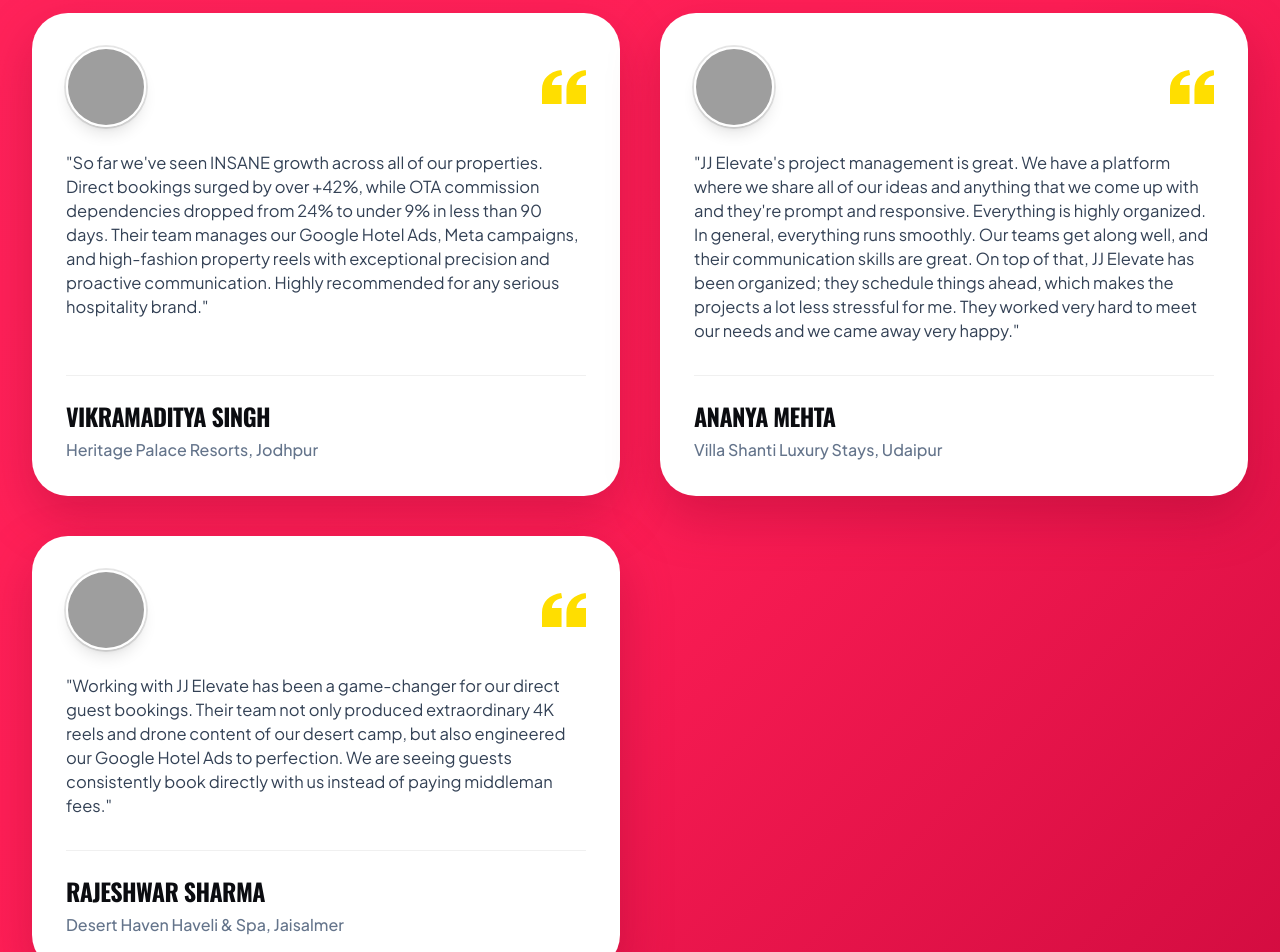
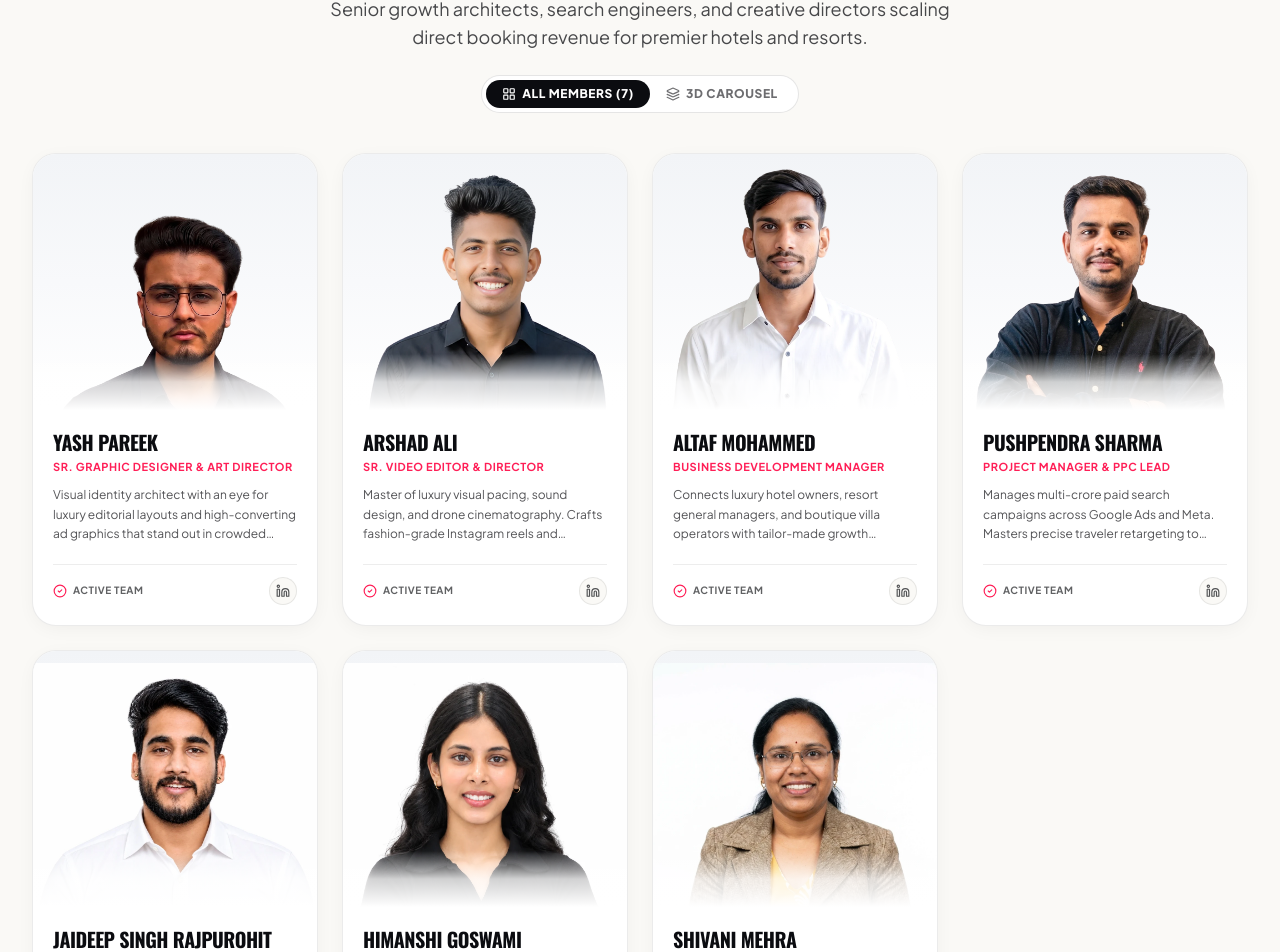
Before and after one commit to Himanshigoswami15/JJ-Elevate, a React (Vite) app: page / in a window 1280 px wide. Shown: the part 9836-10788 px from the top of the page. Built offline with nearby package versions, Linux system fonts and the light colour scheme; grey boxes are pictures that could not be loaded; a web font is replaced by a local one.

Commit message:
Integrate DreamTeam showcase on main page and add responsive all-members grid view with real-time admin sync

```diff
--- a/src/App.jsx
+++ b/src/App.jsx
@@ -11,6 +11,7 @@
 import WhyChooseUs from './components/WhyChooseUs';
 import ClientsMarquee from './components/ClientsMarquee';
 import Testimonials from './components/Testimonials';
+import DreamTeam from './components/DreamTeam';
 import NewsletterCTA from './components/NewsletterCTA';
 import Footer from './components/Footer';
 import ConsultationModal from './components/ConsultationModal';
@@ -247,10 +248,13 @@
               {/* 7. Why Choose JJ Elevate */}
               <WhyChooseUs onOpenConsultation={handleOpenConsultation} />
 
-              {/* 8. What Our Clients Say */}
+              {/* 8. Meet The Dream Team */}
+              <DreamTeam />
+
+              {/* 9. What Our Clients Say */}
               <Testimonials onOpenConsultation={handleOpenConsultation} />
 
-              {/* 9. Yellow Newsletter Subscription CTA */}
+              {/* 10. Yellow Newsletter Subscription CTA */}
               <NewsletterCTA />
             </main>
           )}
--- a/src/components/DreamTeam.jsx
+++ b/src/components/DreamTeam.jsx
@@ -5,7 +5,9 @@
   CheckCircle2,
   Linkedin,
   ChevronLeft,
-  ChevronRight
+  ChevronRight,
+  LayoutGrid,
+  Layers
 } from 'lucide-react';
 import { useAdminData } from '../context/AdminDataContext';
 
@@ -122,6 +124,7 @@
 
   const orderedTeam = activeTeamMembers;
 
+  const [viewMode, setViewMode] = useState('grid');
   const [activeTeamIndex, setActiveTeamIndex] = useState(0);
   const [isTeamPaused, setIsTeamPaused] = useState(false);
 
@@ -137,19 +140,19 @@
 
   // Continuous smooth auto-advance rotation across team members (pauses on hover/touch)
   useEffect(() => {
-    if (isTeamPaused || orderedTeam.length <= 1) return;
+    if (viewMode !== 'carousel' || isTeamPaused || orderedTeam.length <= 1) return;
     const timer = setInterval(() => {
       nextTeamCard();
     }, 4200);
     return () => clearInterval(timer);
-  }, [isTeamPaused, orderedTeam.length, activeTeamIndex]);
+  }, [viewMode, isTeamPaused, orderedTeam.length, activeTeamIndex]);
 
   return (
-    <section className={`relative w-full py-14 sm:py-20 overflow-hidden bg-[#FAF9F6] ${className}`}>
+    <section id="team" className={`relative w-full py-14 sm:py-20 overflow-hidden bg-[#FAF9F6] scroll-mt-20 ${className}`}>
       <div className="relative max-w-7xl mx-auto px-4 sm:px-6 lg:px-8 z-10">
 
         {/* Section Header */}
-        <div className="text-center max-w-3xl mx-auto mb-10 sm:mb-14">
+        <div className="text-center max-w-3xl mx-auto mb-8 sm:mb-10">
           <div className="inline-flex items-center gap-2 px-4 py-1.5 rounded-full bg-white border border-black/10 text-xs font-black uppercase tracking-widest text-jj-pink mb-4 shadow-sm">
             <Users className="w-3.5 h-3.5 text-jj-pink" />
             <span>THE ARCHITECTS OF DIRECT REVENUE</span>
@@ -163,12 +166,105 @@
             </span>
           </h2>
 
-          <p className="text-base sm:text-lg text-jj-dark/75 mt-3 font-normal max-w-2xl mx-auto leading-relaxed">
+          <p className="text-base sm:text-lg text-jj-dark/75 mt-3 font-normal max-w-2xl mx-auto leading-relaxed mb-6">
             Senior growth architects, search engineers, and creative directors scaling direct booking revenue for premier hotels and resorts.
           </p>
+
+          {/* View Mode Toggle: Grid vs 3D Carousel */}
+          <div className="inline-flex items-center p-1 bg-white border border-black/10 rounded-full shadow-xs">
+            <button
+              type="button"
+              onClick={() => setViewMode('grid')}
+              className={`px-4 py-1.5 rounded-full text-xs font-extrabold uppercase tracking-wider flex items-center gap-1.5 transition-all duration-200 cursor-pointer ${
+                viewMode === 'grid'
+                  ? 'bg-jj-dark text-white shadow-xs'
+                  : 'text-jj-dark/60 hover:text-jj-dark'
+              }`}
+            >
+              <LayoutGrid className="w-3.5 h-3.5" />
+              <span>All Members ({orderedTeam.length})</span>
+            </button>
+            <button
+              type="button"
+              onClick={() => setViewMode('carousel')}
+              className={`px-4 py-1.5 rounded-full text-xs font-extrabold uppercase tracking-wider flex items-center gap-1.5 transition-all duration-200 cursor-pointer ${
+                viewMode === 'carousel'
+                  ? 'bg-jj-pink text-white shadow-xs'
+                  : 'text-jj-dark/60 hover:text-jj-dark'
+              }`}
+            >
+              <Layers className="w-3.5 h-3.5" />
+              <span>3D Carousel</span>
+            </button>
+          </div>
         </div>
 
-        {/* Dribbble Horizontal Scrolling 3D Cover-Flow Carousel Showcase */}
+        {/* View 1: Responsive Grid Showcase (All members visible immediately) */}
+        {viewMode === 'grid' ? (
+          <div className="grid grid-cols-1 sm:grid-cols-2 lg:grid-cols-3 xl:grid-cols-4 gap-6 max-w-7xl mx-auto">
+            {orderedTeam.map((member) => (
+              <motion.div
+                key={member.id}
+                whileHover={{ y: -6 }}
+                className="bg-white rounded-[24px] border border-black/[0.08] overflow-hidden flex flex-col justify-between shadow-[0_4px_20px_-4px_rgba(0,0,0,0.06)] hover:shadow-[0_20px_40px_-8px_rgba(0,0,0,0.12)] transition-all duration-300 group"
+              >
+                <div>
+                  <div className="relative h-64 overflow-hidden bg-gradient-to-b from-[#F2F4F7] via-[#F8F9FB] to-white flex items-end justify-center pt-3">
+                    <img
+                      src={member.image}
+                      alt={member.name}
+                      className="w-full h-full object-cover object-top transition-transform duration-500 group-hover:scale-105"
+                      loading="lazy"
+                      onError={(e) => {
+                        e.target.onerror = null;
+                        e.target.src = '/images/team/YASH.webp';
+                      }}
+                    />
+                    <div className="absolute inset-x-0 bottom-0 h-14 bg-gradient-to-t from-white via-white/80 to-transparent" />
+                  </div>
+
+                  <div className="p-5">
+                    <h3 className="font-display font-black text-xl text-[#0B0C10] tracking-tight uppercase leading-tight mb-1">
+                      {member.name}
+                    </h3>
+                    <span className="text-[11px] font-bold tracking-wider text-jj-pink uppercase block mb-2.5">
+                      {member.role}
+                    </span>
+                    {member.bio && (
+                      <p className="text-xs text-jj-dark/70 font-normal leading-relaxed line-clamp-3">
+                        {member.bio}
+                      </p>
+                    )}
+                  </div>
+                </div>
+
+                <div className="p-5 pt-0">
+                  <div className="pt-3 border-t border-black/[0.07] flex items-center justify-between">
+                    <div className="flex items-center gap-1.5">
+                      <CheckCircle2 className="w-3.5 h-3.5 text-jj-pink" />
+                      <span className="text-[10px] font-bold text-jj-dark/65 uppercase tracking-wider">
+                        Active Team
+                      </span>
+                    </div>
+                    {member.linkedin && (
+                      <a
+                        href={member.linkedin}
+                        target="_blank"
+                        rel="noopener noreferrer"
+                        className="p-1.5 rounded-full bg-[#FAF9F6] hover:bg-jj-pink hover:text-white text-jj-dark/70 transition-all duration-200 border border-black/[0.08]"
+                        title={`Connect with ${member.name} on LinkedIn`}
+                      >
+                        <Linkedin className="w-3.5 h-3.5" />
+                      </a>
+                    )}
+                  </div>
+                </div>
+              </motion.div>
+            ))}
+          </div>
+        ) : (
+          /* View 2: Dribbble Horizontal Scrolling 3D Cover-Flow Carousel */
+          <>
             <div
               onMouseEnter={() => setIsTeamPaused(true)}
               onMouseLeave={() => setIsTeamPaused(false)}
@@ -232,7 +328,6 @@
                         : "shadow-[0_10px_30px_-5px_rgba(0,0,0,0.06)] hover:opacity-75"
                     }`}
                   >
-                {/* Card Top: High-Fidelity Portrait Photo */}
                     <div>
                       <div
                         onClick={(e) => {
@@ -247,23 +342,23 @@
                         }}
                         className="relative h-72 sm:h-80 md:h-[340px] overflow-hidden bg-gradient-to-b from-[#F2F4F7] via-[#F8F9FB] to-white flex items-end justify-center select-none pt-3 cursor-pointer"
                       >
-                    {/* Ambient card glow */}
                         <div className="absolute top-4 w-44 h-44 rounded-full bg-jj-pink/[0.06] blur-xl pointer-events-none" />
 
-                    {/* Portrait Image of Team Member */}
                         <img
                           src={member.image}
                           alt={member.name}
                           className="w-full h-full object-cover object-top z-0 pointer-events-none transition-transform duration-500 ease-out group-hover:scale-105"
                           loading={isCenter || Math.abs(diff) <= 1 ? "eager" : "lazy"}
                           decoding="async"
+                          onError={(e) => {
+                            e.target.onerror = null;
+                            e.target.src = '/images/team/YASH.webp';
+                          }}
                         />
 
-                    {/* Bottom soft gradient blend */}
                         <div className="absolute inset-x-0 bottom-0 h-16 bg-gradient-to-t from-white via-white/80 to-transparent pointer-events-none" />
                       </div>
 
-                  {/* Downside of the Photo: Name & Role */}
                       <div className="p-5 sm:p-6 pt-3 pb-2">
                         <h3 className="font-display font-black text-xl sm:text-2xl text-[#0B0C10] tracking-tight uppercase leading-tight mb-1">
                           {member.name}
@@ -277,7 +372,6 @@
                       </div>
                     </div>
 
-                {/* Card Bottom Bar: Active Status & LinkedIn Connect */}
                     <div className="p-5 sm:p-6 pt-0 pb-4">
                       <div className="pt-3 border-t border-black/[0.07] flex items-center justify-between">
                         <div className="flex items-center gap-1.5">
@@ -304,7 +398,7 @@
               })}
             </div>
 
-        {/* Dribbble Centered Pagination Dots & Carousel Navigation */}
+            {/* Pagination Controls */}
             <div className="flex items-center justify-center gap-3 sm:gap-4 mt-6 sm:mt-8 z-20 relative">
               <button
                 onClick={prevTeamCard}
@@ -337,6 +431,8 @@
                 <ChevronRight className="w-4 h-4 sm:w-5 sm:h-5" />
               </button>
             </div>
+          </>
+        )}
 
       </div>
     </section>
--- a/src/context/AdminDataContext.jsx
+++ b/src/context/AdminDataContext.jsx
@@ -324,6 +324,45 @@
       bio: 'Manages multi-crore paid search campaigns across Google Ads and Meta. Masters precise traveler retargeting to maximize direct guest acquisition and room ADR.',
       specialties: ['Google Hotel Ads', 'Meta Retargeting', 'Budget Optimization'],
       image: '/images/team/PUSHPENDRA.webp',
+      active: true,
+      linkedin: 'https://www.linkedin.com/'
+    },
+    {
+      id: 'jaideep',
+      name: 'Jaideep Singh Rajpurohit',
+      role: 'GRAPHICS DESIGNER',
+      category: 'CREATIVE',
+      highlightBadge: 'BRAND & VISUAL DESIGN',
+      experience: 'CREATIVE EXCELLENCE',
+      bio: 'Crafts bespoke digital visual assets, luxury marketing collaterals, and high-impact brand identities that elevate hospitality aesthetics and captivate modern travelers.',
+      specialties: ['Brand Identity', 'Social Media Creatives', 'Marketing Collateral'],
+      image: '/images/team/JAIDEEP.webp',
+      active: true,
+      linkedin: 'https://www.linkedin.com/'
+    },
+    {
+      id: 'himanshi',
+      name: 'Himanshi Goswami',
+      role: 'SOFTWARE DEVELOPER & TECH LEAD',
+      category: 'ENGINEERING',
+      highlightBadge: 'FULL-STACK ENGINEER',
+      experience: 'FAST DIRECT ENGINES',
+      bio: 'Architects high-performance booking engines, seamless PMS integrations, and responsive web experiences engineered to maximize direct reservation conversions for luxury hospitality brands.',
+      specialties: ['Direct Booking Engines', 'Full-Stack Architecture', 'Performance Optimization'],
+      image: '/images/team/HIMANSHI.webp',
+      active: true,
+      linkedin: 'https://www.linkedin.com/in/himanshi-goswami-a444a3304'
+    },
+    {
+      id: 'shivani',
+      name: 'Shivani Mehra',
+      role: 'SOCIAL MEDIA MANAGER',
+      category: 'MARKETING',
+      highlightBadge: 'SOCIAL MEDIA STRATEGY',
+      experience: 'VIRAL CAMPAIGNS',
+      bio: 'Orchestrates multi-channel hospitality social media presence, high-impact influencer collaborations, and vibrant community engagement that turn active travelers into loyal direct guests.',
+      specialties: ['Social Media Strategy', 'Influencer Partnerships', 'Community Engagement'],
+      image: '/images/team/SHIVANI.webp',
       active: true,
       linkedin: 'https://www.linkedin.com/'
     }
```
Lines whose indentation alone changed are shown as unchanged.
